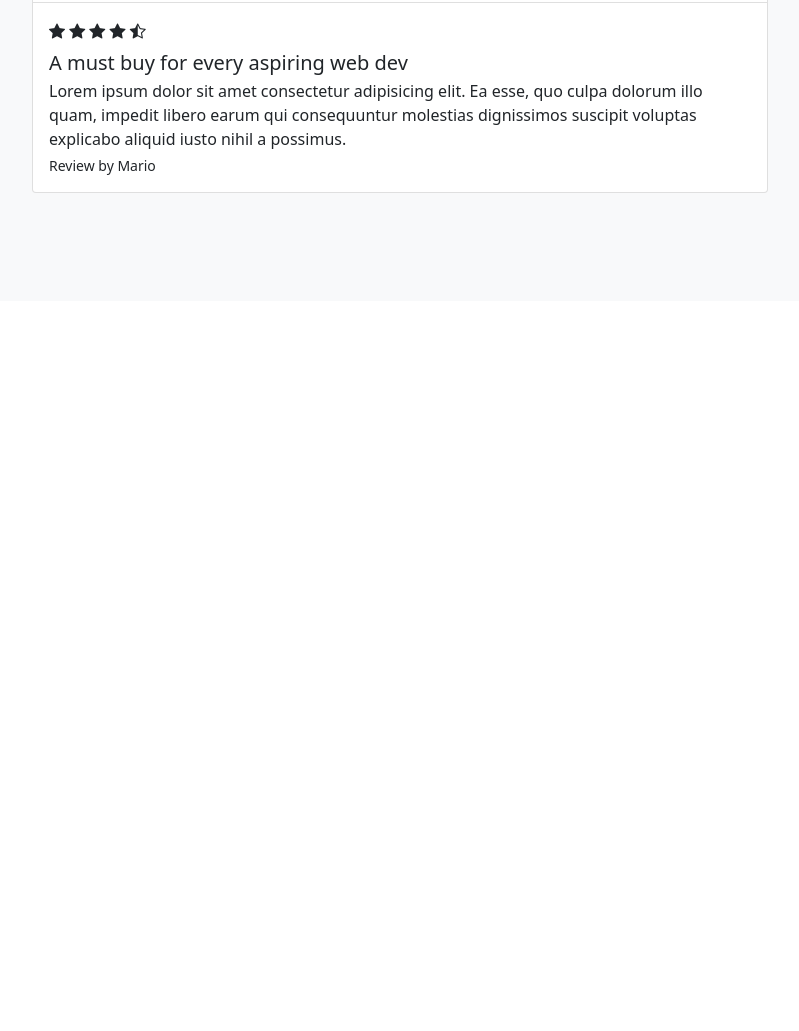
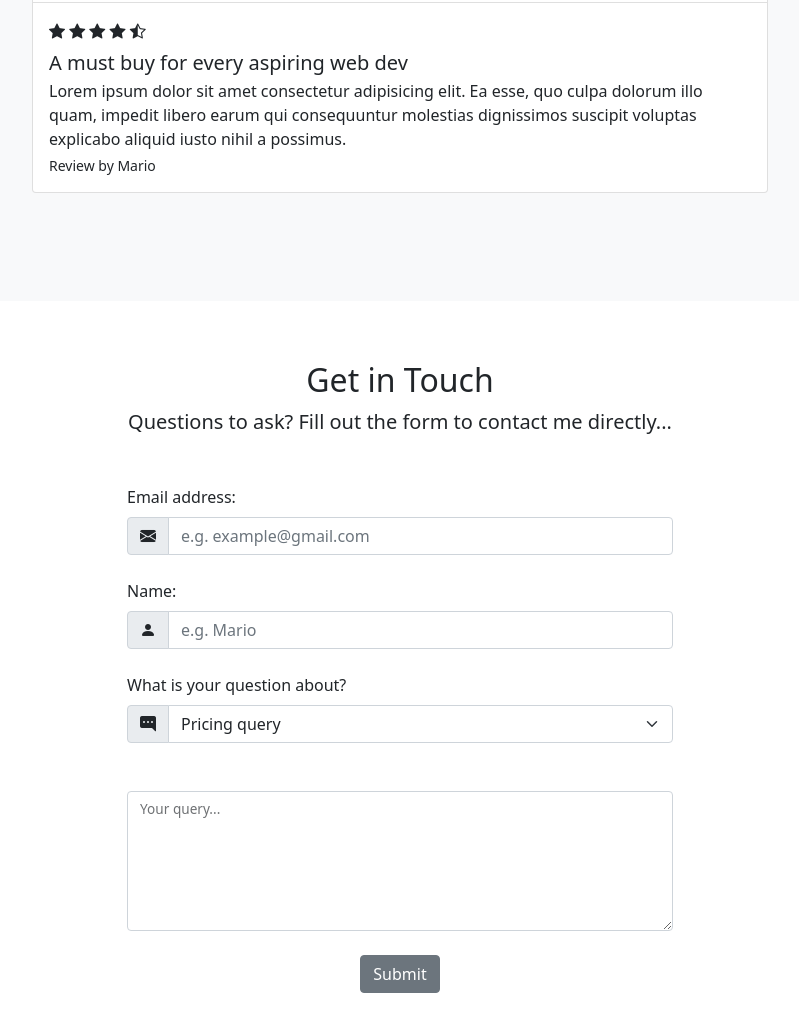
Before and after one commit to Reboot82/bootstraptutorial, a plain HTML site: page index.html in a window 1280 px wide. Shown: the part 3153-4184 px from the top of the page, without its empty margins (240-1039 px from the left). Before the commit the page ends 3454 px from the top, so only its background shows below. Drawn offline with nearby package versions, Linux system fonts and the light colour scheme.

Commit message:
forms tutorial

```diff
--- a/index.html
+++ b/index.html
@@ -446,6 +446,76 @@
     </section>
 
     <!-- contact form -->
+    <section id="contact">
+      <div class="container-lg">
+        <div class="text-center">
+          <h2>Get in Touch</h2>
+          <p class="lead">
+            Questions to ask? Fill out the form to contact me directly...
+          </p>
+        </div>
+
+        <div class="row justify-content-center my-5">
+          <div class="col-lg-6">
+            <form>
+              <label for="email" class="form-label">Email address:</label>
+
+              <div class="mb-4 input-group">
+                <span class="input-group-text">
+                  <i class="bi bi-envelope-fill"></i>
+                </span>
+                <input
+                  type="email"
+                  class="form-control"
+                  id="email"
+                  placeholder="e.g. example@gmail.com"
+                />
+              </div>
+
+              <label for="name" class="form-label">Name:</label>
+              <div class="mb-4 input-group">
+                <span class="input-group-text">
+                  <i class="bi bi-person-fill"></i>
+                </span>
+                <input
+                  type="text"
+                  class="form-control"
+                  id="name"
+                  placeholder="e.g. Mario"
+                />
+              </div>
+
+              <label for="subject" class="form-label"
+                >What is your question about?</label
+              >
+              <div class="input-group mb-4">
+                <span class="input-group-text">
+                  <i class="bi bi-chat-right-dots-fill"> </i>
+                </span>
+                <select id="subject" class="form-select">
+                  <option value="pricing" selected>Pricing query</option>
+                  <option value="content">Content query</option>
+                  <option value="other">Other query</option>
+                </select>
+              </div>
+
+              <div class="form-floating mb-4 mt-5">
+                <textarea
+                  class="form-control"
+                  id="query"
+                  style="height: 140px"
+                ></textarea>
+                <label for="query" class="form-label">Your query...</label>
+              </div>
+              <div class="mb-4 text-center">
+                <button type="submit" class="btn btn-secondary">Submit</button>
+              </div>
+            </form>
+          </div>
+        </div>
+      </div>
+    </section>
+
     <!-- get updates / modal trigger -->
 
     <script
```
